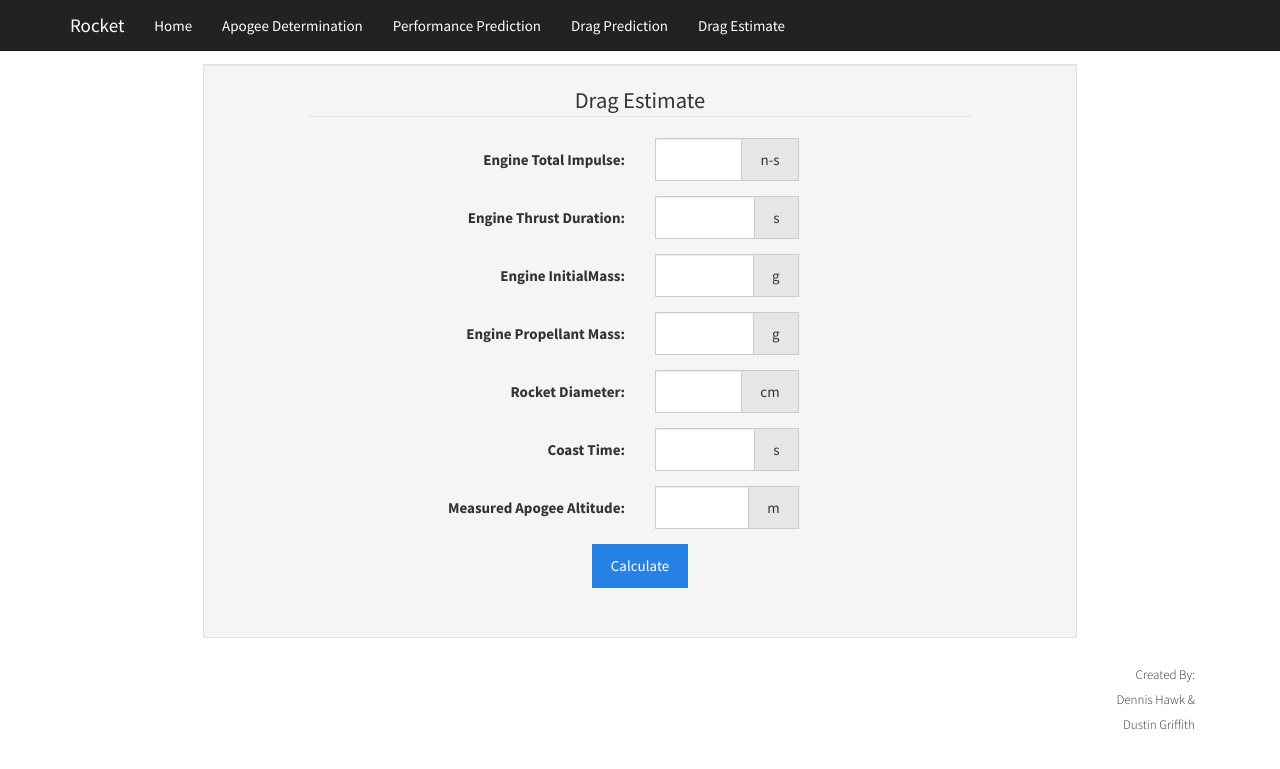
After one commit to dutgriff/rocket-php-jquery, a PHP site: page /dragEstimate.php in a window 1280 px wide. The commit adds this page. Shown: the top 769 px of the page. Run offline with PHP 8.4, Linux system fonts and the light colour scheme; some libraries are stand-ins or nearby versions.

Commit message:
Fixed Drag Prediction   Math.exp is not Math.pow Added dragEstimate.php

```diff
--- /dev/null
+++ b/dragEstimate.php
@@ -0,0 +1,141 @@
+<?php
+?>
+<?php require('header.php') ?>
+<div class="row">
+  <div class="well col-xs-12 col-sm-offset-2 col-sm-8">
+    <form class="form-horizontal col-xs-offset-1 col-xs-10" role="form" autocomplete="off">
+      <legend class="text-center">Drag Estimate</legend>
+      <div id="engineTotalImpulse" class="form-group">
+        <label for="inputEngineTotalImpulse" class="col-xs-6 control-label">Engine Total Impulse:</label>
+        <div class="col-xs-6 col-sm-5 col-md-4 col-lg-3">
+          <div class="input-group">
+            <input id="inputEngineTotalImpulse" type="text" class="form-control">
+            <div class="input-group-addon">n-s</div>
+          </div>
+        </div>
+      </div>
+      <div id="engineThrustDuration" class="form-group">
+        <label for="inputEngineThrustDuration" class="col-xs-6 control-label">Engine Thrust Duration:</label>
+        <div class="col-xs-6 col-sm-5 col-md-4 col-lg-3">
+          <div class="input-group">
+            <input id="inputEngineThrustDuration" type="text" class="form-control">
+            <div class="input-group-addon">s</div>
+          </div>
+        </div>
+      </div>
+      <div id="engineInitialMass" class="form-group">
+        <label for="inputEngineInitialMass" class="col-xs-6 control-label">Engine InitialMass:</label>
+        <div class="col-xs-6 col-sm-5 col-md-4 col-lg-3">
+          <div class="input-group">
+            <input id="inputEngineInitialMass" type="text" class="form-control">
+            <div class="input-group-addon">g</div>
+          </div>
+        </div>
+      </div>
+      <div id="enginePropellantMass" class="form-group">
+        <label for="inputEnginePropellantMass" class="col-xs-6 control-label">Engine Propellant Mass:</label>
+        <div class="col-xs-6 col-sm-5 col-md-4 col-lg-3">
+          <div class="input-group">
+            <input id="inputEnginePropellantMass" type="text" class="form-control">
+            <div class="input-group-addon">g</div>
+          </div>
+        </div>
+      </div>
+      <div id="rocketMassNoEngine" class="form-group collapse">
+        <label for="inputRocketMassNoEngine" class="col-xs-6 control-label">Rocket Mass (no engine):</label>
+        <div class="col-xs-6 col-sm-5 col-md-4 col-lg-3">
+          <div class="input-group">
+            <input id="inputRocketMassNoEngine" type="text" class="form-control">
+            <div class="input-group-addon">g</div>
+          </div>
+        </div>
+      </div>
+      <div id="rocketDiameter" class="form-group">
+        <label for="inputRocketDiameter" class="col-xs-6 control-label">Rocket Diameter:</label>
+        <div class="col-xs-6 col-sm-5 col-md-4 col-lg-3">
+          <div class="input-group">
+            <input id="inputRocketDiameter" type="text" class="form-control">
+            <div class="input-group-addon">cm</div>
+          </div>
+        </div>
+      </div>
+      <div id="coastTime" class="form-group">
+        <label for="inputCoastTime" class="col-xs-6 control-label">Coast Time:</label>
+        <div class="col-xs-6 col-sm-5 col-md-4 col-lg-3">
+          <div class="input-group">
+            <input id="inputCoastTime" type="text" class="form-control">
+            <div class="input-group-addon">s</div>
+          </div>
+        </div>
+      </div>
+      <div id="measuredApogeeAltitude" class="form-group">
+        <label for="inputMeasuredApogeeAltitude" class="col-xs-6 control-label">Measured Apogee Altitude:</label>
+        <div class="col-xs-6 col-sm-5 col-md-4 col-lg-3">
+          <div class="input-group">
+            <input id="inputMeasuredApogeeAltitude" type="text" class="form-control">
+            <div class="input-group-addon">m</div>
+          </div>
+        </div>
+      </div>
+      <div class="form-group">
+        <button id="buttonCalculate" class="btn btn-primary center-block">Calculate</button>
+      </div>
+      <div id="resultsContainer" class="col-md-offset-2 col-md-8 collapse">
+        <div class="panel panel-success">
+          <div class="panel-heading">
+            <h3 class="panel-title text-center">Results</h3>
+          </div>
+          <div class="panel-body text-center">
+            <div id="results" class="form-group">
+              <div class="row">
+                <label for"burnoutAltitude" class="col-xs-6 text-right">Burnout Altitude:</label>
+                <div class="col-xs-6 text-left">
+                  <label id="burnoutAltitude">
+                    <span class="data"></span>
+                  </label>
+                </div>
+              </div>
+              <div class="row">
+                <label for"burnoutVelocity" class="col-xs-6 text-right">Burnout Velocity:</label>
+                <div class="col-xs-6 text-left">
+                  <label id="burnoutVelocity">
+                    <span class="data"></span>
+                  </label>
+                </div>
+              </div>
+              <div class="row">
+                <label for"coastDistance" class="col-xs-6 text-right">Coast Distance:</label>
+                <div class="col-xs-6 text-left">
+                  <label id="coastDistance">
+                    <span class="data"></span>
+                  </label>
+                </div>
+              </div>
+              <div class="row">
+                <label for"totalAltitude" class="col-xs-6 text-right">Total Altitude:</label>
+                <div class="col-xs-6 text-left">
+                  <label id="totalAltitude">
+                    <span class="data"></span>
+                  </label>
+                </div>
+              </div>
+              <div class="row">
+                <label for"estimatedDragCoefficient" class="col-xs-6 text-right">Estimated Drag Coefficient:</label>
+                <div class="col-xs-6 text-left">
+                  <label id="estimatedDragCoefficient">
+                    <span class="data"></span>
+                  </label>
+                </div>
+              </div>
+            </div>
+          </div>
+        </div>
+      </div>
+    </form>
+  </div>
+</div>
+
+<!-- The custom made javascript file for the Drag Prediction page -->
+<script language="javascript" type="text/javascript" src="scripts/dragPrediction.js"></script>
+
+<?php require('footer.php'); ?>
--- a/header.php
+++ b/header.php
@@ -24,26 +24,15 @@
     <div class="container">
       <div class="navbar-header">
         <a href="../" class="navbar-brand">Rocket</a>
-        <button class="navbar-toggle" type="button" data-toggle="collapse" data-target="#navbar-main">
-          <span class="icon-bar"></span>
-          <span class="icon-bar"></span>
-          <span class="icon-bar"></span>
-        </button>
+        <button class="navbar-toggle" type="button" data-toggle="collapse" data-target="#navbar-main"></button>
       </div>
       <div class="navbar-collapse collapse" id="navbar-main">
         <ul class="nav navbar-nav">
-          <li>
-            <a href="../">Home</a>
-          </li>
-          <li>
-            <a href="../apogee.php">Apogee Determination</a>
-          </li>
-          <li>
-            <a href="../performancePrediction.php">Performance Prediction</a>
-          </li>
-          <li>
-            <a href="../dragPrediction.php">Drag Prediction</a>
-          </li>
+          <li><a href="../">Home</a></li>
+          <li><a href="../apogee.php">Apogee Determination</a></li>
+          <li><a href="../performancePrediction.php">Performance Prediction</a></li>
+          <li><a href="../dragPrediction.php">Drag Prediction</a></li>
+          <li><a href="../dragEstimate.php">Drag Estimate</a></li>
         </ul>
       </div>
     </div>
```
Also changed, not shown: dragPrediction.php (+0 -8 lines), scripts/dragPrediction.js (+47 -29 lines).
